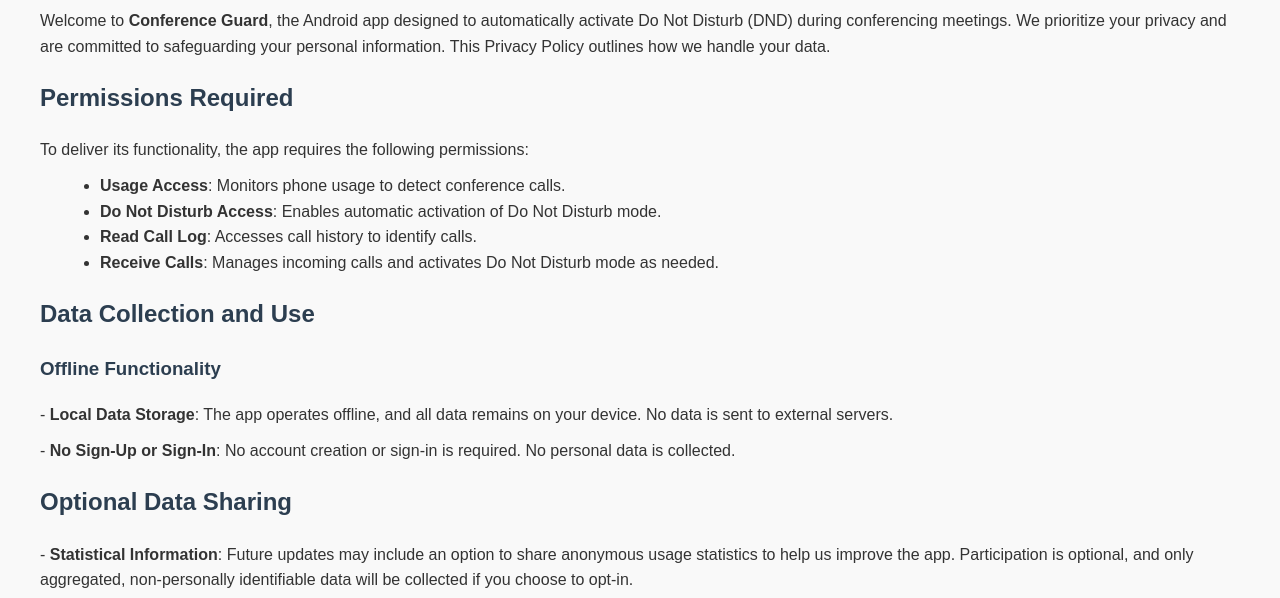
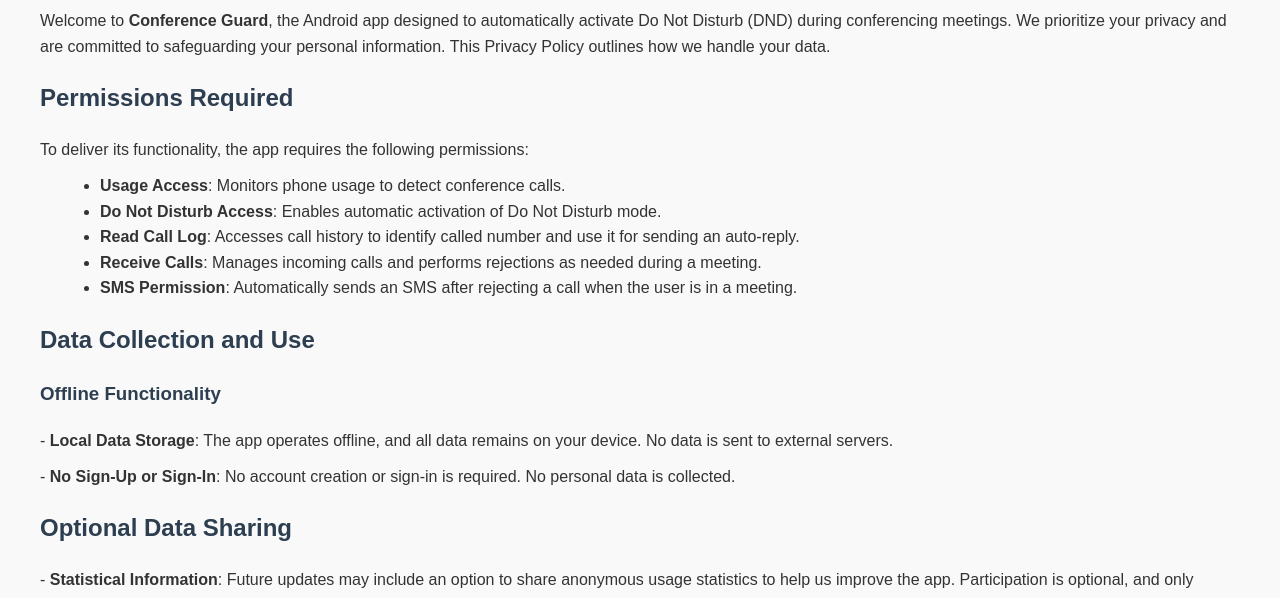
Before and after one commit to GearsKartIndia/gearskartindia.io, a plain HTML site: page index.html in a window 1280 px wide. Shown: the part 126-724 px from the top of the page. Drawn offline with Linux system fonts and the light colour scheme.

Commit message:
Update index.html

```diff
--- a/index.html
+++ b/index.html
@@ -38,8 +38,9 @@
     <ul>
         <li><strong>Usage Access</strong>: Monitors phone usage to detect conference calls.</li>
         <li><strong>Do Not Disturb Access</strong>: Enables automatic activation of Do Not Disturb mode.</li>
-        <li><strong>Read Call Log</strong>: Accesses call history to identify calls.</li>
-        <li><strong>Receive Calls</strong>: Manages incoming calls and activates Do Not Disturb mode as needed.</li>
+        <li><strong>Read Call Log</strong>: Accesses call history to identify called number and use it for sending an auto-reply.</li>
+        <li><strong>Receive Calls</strong>: Manages incoming calls and performs rejections as needed during a meeting.</li>
+        <li><strong>SMS Permission</strong>: Automatically sends an SMS after rejecting a call when the user is in a meeting.</li>
     </ul>
 
     <h2>Data Collection and Use</h2>
```
